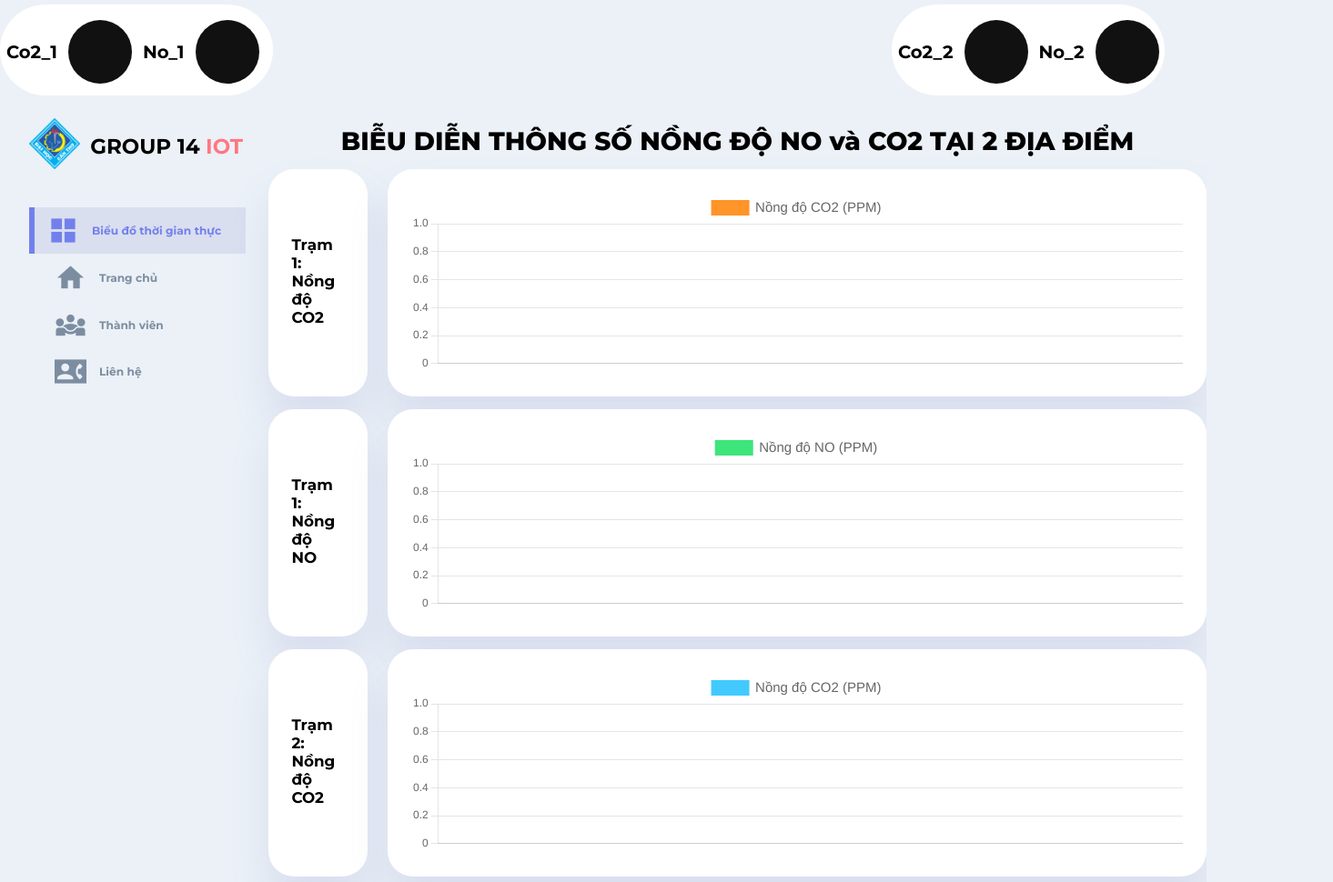
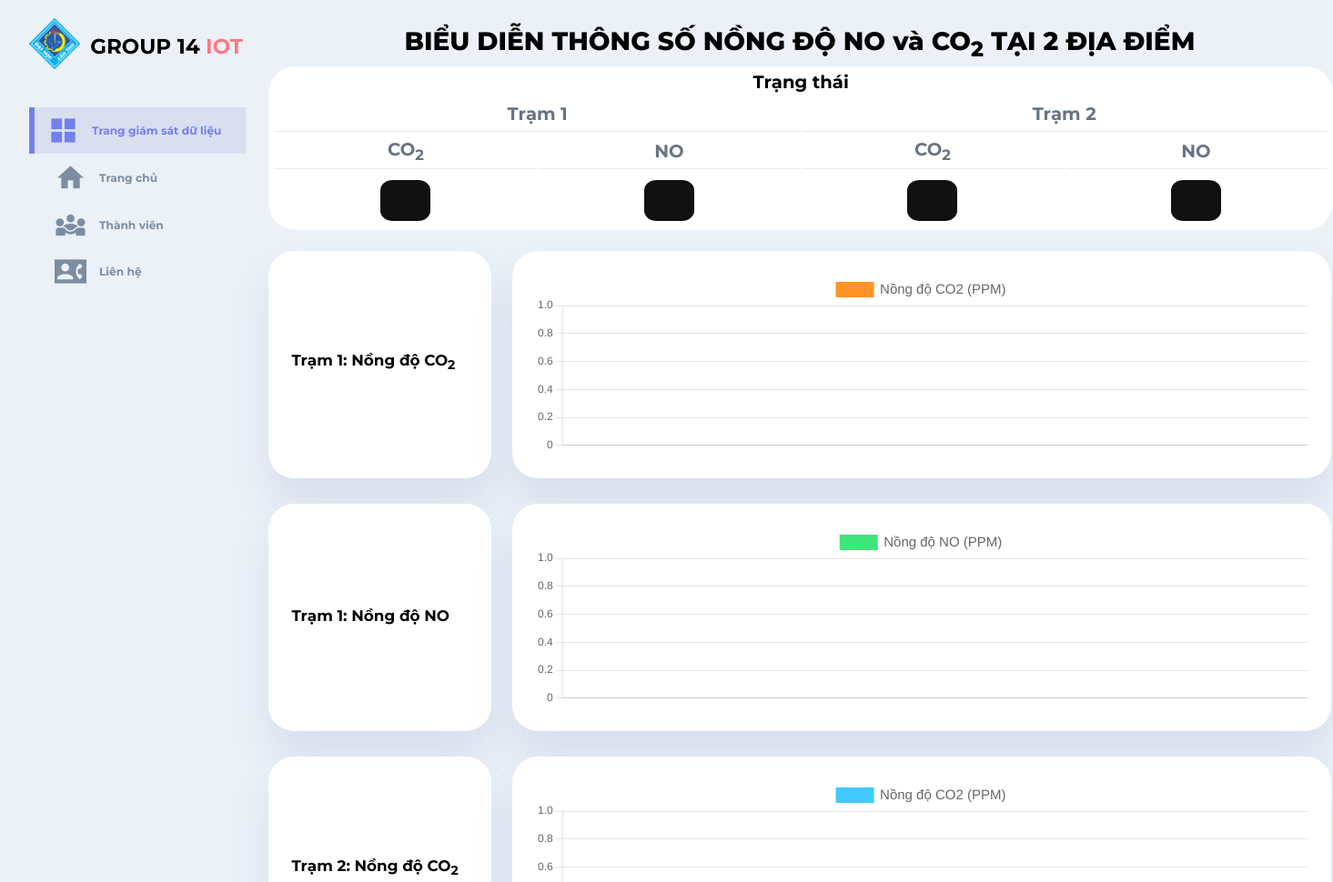
Before and after one commit to Nghiak09/DA_IOT_NHOM14, a plain HTML site: page giamsat.html in a window 1280 px wide. Shown: the top 970 px of the page at 91% size, 1465 px wide, since content can reach past the window. Drawn offline with nearby package versions, Linux system fonts and the light colour scheme; no server answers.

Commit message:
Add files via upload

```diff
--- a/LED_Indicated.css
+++ b/LED_Indicated.css
@@ -5,12 +5,12 @@
 }
 
 #warning-light-1 {
-  height: 100px;
+  height: 180px;
   /*width: 200px;*/
-  width: 300px;
+  width: 1170px;
   float: left;
   background-color: white;
-  border-radius: 60px;
+  border-radius: 30px;
   margin: 5px 0;
   padding: 5px;
 }
@@ -21,16 +21,17 @@
   width: 300px;
   float: right;
   background-color: white;
-  border-radius: 60px;
+  border-radius: 15px;
   margin: 5px 0;
   padding: 5px;
 }
 
 .bulb {
-  height: 70px;
-  width: 70px;
+  margin: auto;
+  height: 45px;
+  width: 55px;
   background-color: #111;
-  border-radius: 50%;
+  border-radius: 25%;
   margin: 10px;
   transition: background 500ms;
 }
--- a/giamsat.html
+++ b/giamsat.html
@@ -14,42 +14,6 @@
 </head>
 
 <body>
-    <div id="warning-light-1">
-        <table>
-            <td>
-                <h2>Co2_1</h2>
-            </td>
-            <td>
-                <div id="warning_co2_1" class="bulb"></div>
-            </td>
-            <td>
-                <h2>No_1</h2>
-            </td>
-            <td>
-                <div id="warning_no_1" class="bulb"></div>
-            </td>
-        </table>
-    </div>
-
-    <div id="warning-light-2">
-        <table>
-            <table>
-            <td>
-                <h2>Co2_2</h2>
-            </td>
-            <td>
-                <div id="warning_co2_2" class="bulb"></div>
-            </td>
-            <td>
-                <h2>No_2</h2>
-            </td>
-            <td>
-                <div id="warning_no_2" class="bulb"></div>
-            </td>
-        </table>
-        </table>
-    </div>
-
     <div class="container">
         <aside>
             <div class="top">
@@ -64,7 +28,7 @@
             <div class="sidebar">
                 <a href="giamsat.html" class="active">
                     <span class="material-icons-sharp">grid_view</span>
-                    <h3>Biểu đồ thời gian thực</h3>
+                    <h3>Trang giám sát dữ liệu</h3>
                 </a>
                 <a href="index.html">
                     <span class="material-icons-sharp">home</span>
@@ -82,12 +46,38 @@
         </aside>
         <!-- =======================end of aside======================== -->
         <main>
-            <h1>BIỄU DIỄN THÔNG SỐ NỒNG ĐỘ NO và CO2 TẠI 2 ĐỊA ĐIỂM</h1>
+            <h1>BIỂU DIỄN THÔNG SỐ NỒNG ĐỘ NO và CO<sub>2</sub> TẠI 2 ĐỊA ĐIỂM</h1>
+            <div class="insights1">
+                <div class="graphBox1">
+                   <div id="warning-light-1">
+                        <table>
+                                <tr><h2>Trạng thái</h2></tr>
+                                <tr>
+                                    <td colspan=2><h2>Trạm 1</h2></td>
+                                    <td colspan=2><h2>Trạm 2</h2></td>
+                                </tr>
+                                <tr>
+                                    <td width="300px"><h2>CO<sub>2</sub></h2></td>
+                                    <td width="300px"><h2>NO</h2></td>
+                                    <td width="300px"><h2>CO<sub>2</sub></h2></td>
+                                    <td width="300px"><h2>NO</h2></td>
+                                </tr>
+                                <tr>
+                                    <td align="center"><div id="warning_co2_1" class="bulb"></div></td>
+                                    <td align="center"><div id="warning_no_1" class="bulb"></div></td>
+                                    <td align="center"><div id="warning_co2_2" class="bulb"></div></td>
+                                    <td align="center"><div id="warning_no_2" class="bulb"></div></td>
+                                </tr>
+                         </table>
+                </div>
+
+
+            </div>
             <div class="insights">
                 <div class="temp">
                     <div class="middle">
-                        <div class="left">
-                            <h3>Trạm 1: Nồng độ CO2</h3>
+                        <div class="center">
+                            <h3 align="center">Trạm 1: Nồng độ CO<sub>2</sub></h3>
                             <h1 id="valco2_1"></h1>
                         </div>
                         <div class="progress">
@@ -102,11 +92,10 @@
 
             <div class="insights">
                 <div class="humi">
-                    <!-- <span class="material-icons-sharp">co2</span> -->
                     <div class="middle">
                         <div class="left">
-                            <h3>Trạm 1: Nồng độ NO</h3>
-                            <h1 id="valno_1"></h1>
+                                <tr><h3>Trạm 1: Nồng độ NO</h3></tr>
+                                <tr><h1 id="valno_1"></h1></tr>
                         </div>
                         <div class="progress">
                             <br>
@@ -120,10 +109,9 @@
 
             <div class="insights">
                 <div class="wind">
-                   <!--  <span class="material-icons-sharp">co2</span> -->
                     <div class="middle">
                         <div class="left">
-                            <h3>Trạm 2: Nồng độ CO2</h3>
+                            <h3>Trạm 2: Nồng độ CO<sub>2</sub></h3>
                             <h1 id="valco2_2"></h1>
                         </div>
                         <div class="progress">
@@ -138,7 +126,6 @@
 
             <div class="insights">
                 <div class="gas">
-                    <!-- <span class="material-icons-sharp">co2</span> -->
                     <div class="middle">
                         <div class="left">
                             <h3>Trạm 2: Nồng độ NO</h3>
--- a/style_gs.css
+++ b/style_gs.css
@@ -206,9 +206,23 @@ main .date input[type="date"]{
 }
 main .insights{
     display: grid;
-    grid-template-columns: repeat(2,1fr);
+    grid-template-columns: 245px 1fr;
     gap: 1.6rem;
 }
+
+main .insights1{
+    display: grid;
+    grid-template-columns: 1fr;
+    gap: 1rem;
+}
+
+.graphBox1{
+    position: relative;
+    width: 900px;
+    height: 180px;
+    padding-right: 0px;
+}
+
 main .insights >div{
     background-color: var(--color-white);
     padding: var(--card-padding);
@@ -237,6 +251,7 @@ main .insights >div.gas span{
     background: rgb(255, 124, 235);
 }
 main .insights >div .middle{
+    padding-left: 20xp;
     display: flex;
     align-items: center;
     justify-content: space-between;
@@ -250,10 +265,6 @@ main .insights .progress{
     width: 10px;
     height: 190px;
 }
-/*.gause{
-    width: 180px;
-    height: 180px;
-}*/
 
 main .insights .progress .number{
     position: absolute;
@@ -274,6 +285,7 @@ main .insights small {
     position: relative;
     width: 900px;
     height: 250px;
+    padding-right: 20px;
 }
 main .alldata {
     margin-top: 2rem;
@@ -330,8 +342,4 @@ main table tbody tr:last-child td{
         grid-template-columns: 1fr;
         gap: 0;
     }
-    .graphBox{
-        position: relative;
-        padding-right: 20px;
-    }
 }
```
Also changed, not shown: index.html (+1 -1 lines), lienhe.html (+8 -8 lines), style.css (+8 -0 lines).
